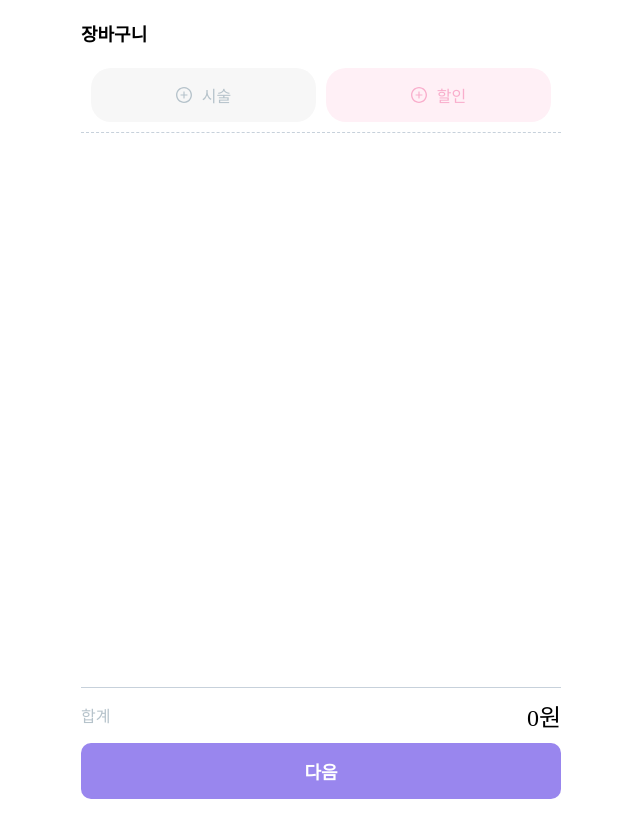
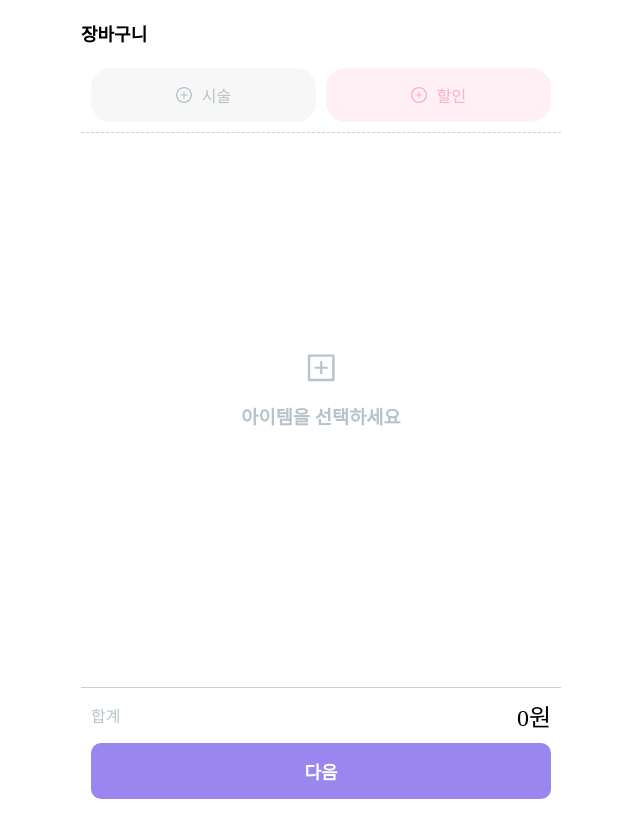
Before and after one commit to dmdeh/colavo-payment, a React (Vite) app: page / in a window 1280 px wide. Shown: the whole page, without its empty margins (319-959 px from the left). Built offline with nearby package versions, Linux system fonts and the light colour scheme.

Commit message:
feat: 장바구니 CartList 화면 추가

```diff
--- a/src/hooks/useCart.ts
+++ b/src/hooks/useCart.ts
@@ -2,6 +2,7 @@ import { useState, useEffect } from "react";
 
 export interface CartItem {
   id: string;
+  count: number;
   name: string;
   price: number;
   type: "services" | "discounts";
--- a/src/pages/Cart.tsx
+++ b/src/pages/Cart.tsx
@@ -3,10 +3,12 @@ import theme from "../styles/theme";
 import { Container, Header, Main, Footer } from "../styles/layout";
 import { useNavigate } from "react-router-dom";
 import { NextButton } from "../styles/button";
-import { PlusCircleOutlined } from "@ant-design/icons";
+import { PlusCircleOutlined, PlusSquareOutlined } from "@ant-design/icons";
+import useCart from "../hooks/useCart";
 
 const Cart = () => {
   const navigate = useNavigate();
+  const { cartItems } = useCart();
 
   return (
     <Container>
@@ -22,7 +24,24 @@ const Cart = () => {
             <PlusCircleOutlined /> 할인
           </MenuButton>
         </MenuContainer>
-        {/* item */}
+        <CartList>
+          {cartItems.length > 0 ? (
+            Object.entries(cartItems).map(([key, { name, price, count }]) => (
+              <Item key={key}>
+                <ItemTitle>
+                  <ItemName>{name}</ItemName>
+                  <Itemetails>{price.toLocaleString()}원</Itemetails>
+                </ItemTitle>
+                <CountButton>{count}</CountButton>
+              </Item>
+            ))
+          ) : (
+            <Message>
+              <PlusSquareOutlined style={{ fontSize: "30px" }} />
+              <h3>아이템을 선택하세요</h3>
+            </Message>
+          )}
+        </CartList>
       </Main>
       <Footer>
         <TotalRow>
@@ -66,6 +85,36 @@ const MenuButton = styled.button<{ $menu: string }>`
   cursor: pointer;
 `;
 
+const CartList = styled.div`
+  padding: 10px;
+`;
+
+const Item = styled.div`
+  display: flex;
+  justify-content: space-between;
+  align-items: center;
+  padding: 15px 0;
+  border-bottom: 1px solid ${theme.colors.gray100};
+`;
+
+const ItemTitle = styled.div`
+  max-width: 410px;
+`;
+
+const ItemName = styled.div`
+  font-size: large;
+`;
+
+const Itemetails = styled.p`
+  margin: 5px 0 0 0;
+  color: ${theme.colors.gray300};
+  font-size: 14px;
+`;
+
+const CountButton = styled.button`
+  border: none;
+`;
+
 const TotalRow = styled.div`
   display: flex;
   justify-content: space-between;
@@ -80,3 +129,14 @@ const TotalLabel = styled.span`
 const TotalAmount = styled.span`
   font-size: x-large;
 `;
+
+const Message = styled.div`
+  display: flex;
+  flex-direction: column;
+  position: absolute;
+  top: 50%;
+  left: 50%;
+  transform: translate(-50%, -50%);
+  color: #b6c3cb;
+  align-items: center;
+`;
--- a/src/pages/Services.tsx
+++ b/src/pages/Services.tsx
@@ -36,7 +36,9 @@ const Services = () => {
     selected.forEach((id) => {
       const item = items[id];
       if (item) {
-        addToCart({ id, name: item.name, price: item.price, type: "services" });
+        addToCart({
+          id, name: item.name, price: item.price, type: "services", count: item.count
+        });
       }
     });
     navigate(-1);
--- a/src/styles/layout.ts
+++ b/src/styles/layout.ts
@@ -25,4 +25,5 @@ export const Footer = styled.footer`
   align-content: center;
   height: 120px;
   position: sticky;
+  padding: 0 10px;
 `;
```
